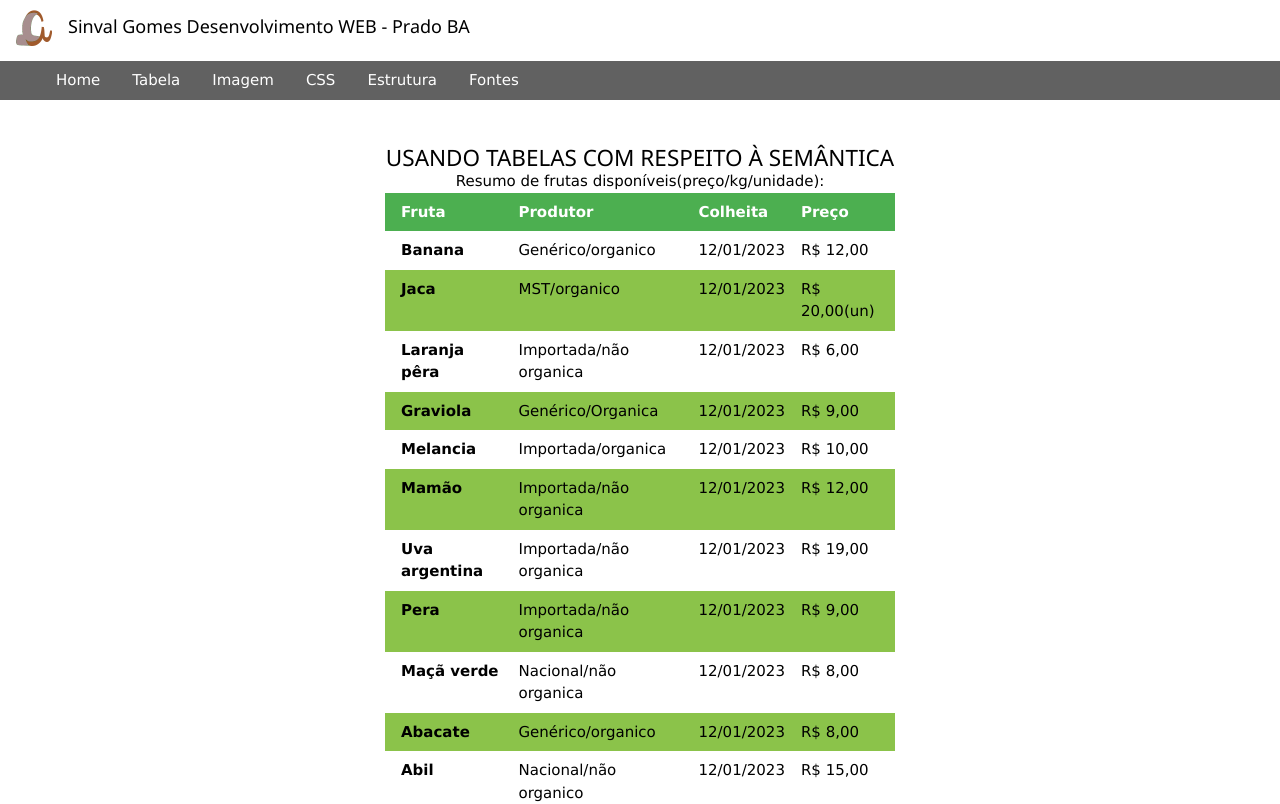
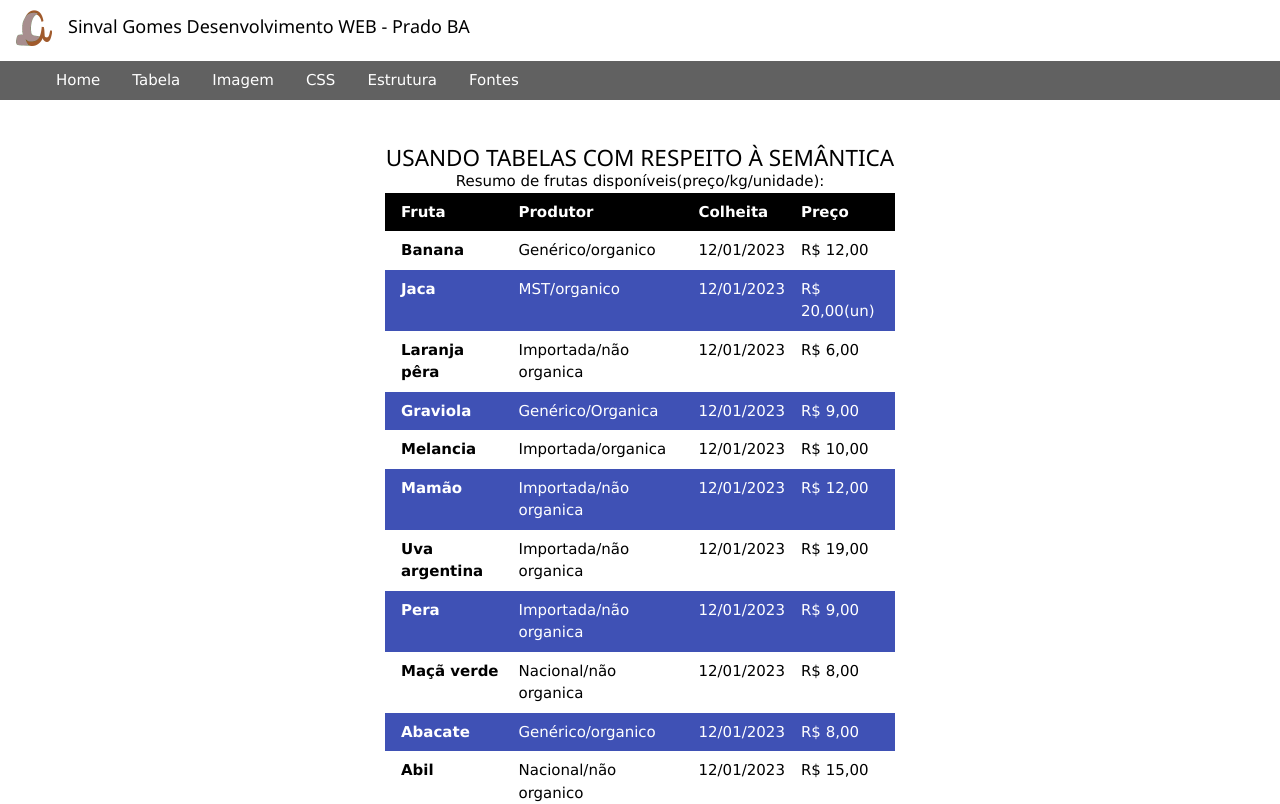
Before and after one commit to aondenet-sinval/semantica-web, a Next.js app: page /tabela in a window 1280 px wide. Shown: the top 804 px of the page. Built offline with nearby package versions, Linux system fonts and the light colour scheme.

Commit message:
add hj final

```diff
--- a/next.config.js
+++ b/next.config.js
@@ -1,6 +1,32 @@
 /** @type {import('next').NextConfig} */
+
+const securityHeaders = [
+  {
+    key: 'X-XSS-Protection',
+    value: '1; mode=block'
+  },
+  {
+    key: 'X-Frame-Options',
+    value: 'SAMEORIGIN'
+  },
+  {
+    key: 'X-DNS-Prefetch-Control',
+    value: 'on'
+  }
+]
+
 const nextConfig = {
   reactStrictMode: true,
+  pageExtensions: ["js", "jsx", "ts", "tsx", "md", "mdx"],
+  async headers() {
+    return [
+      {
+        // Apply these headers to all routes in your application.
+        source: '/(.*)',
+        headers: securityHeaders,
+      },
+    ]
+  },
 }
 
 module.exports = nextConfig
--- a/pages/tabela.js
+++ b/pages/tabela.js
@@ -18,7 +18,7 @@ const Tabela = () => {
       <table className="w3-table">
         <caption>Resumo de frutas disponíveis(preço/kg/unidade):</caption>
         <thead>
-          <tr className="w3-green">
+          <tr className="w3-black">
             <th scope="col">Fruta</th>
             <th scope="col">Produtor</th>
             <th scope="col">Colheita</th>
@@ -32,7 +32,7 @@ const Tabela = () => {
             <td>12/01/2023</td>
             <td>R$ 12,00</td>
           </tr>
-          <tr className="w3-light-green">
+          <tr className="w3-indigo">
             <th scope="row">Jaca</th>
             <td>MST/organico</td>
             <td>12/01/2023</td>
@@ -44,7 +44,7 @@ const Tabela = () => {
             <td>12/01/2023</td>
             <td>R$ 6,00</td>
           </tr>
-          <tr className="w3-light-green">
+          <tr className="w3-indigo">
             <th scope="row">Graviola</th>
             <td>Genérico/Organica</td>
             <td>12/01/2023</td>
@@ -56,7 +56,7 @@ const Tabela = () => {
             <td>12/01/2023</td>
             <td>R$ 10,00</td>
           </tr>
-          <tr className="w3-light-green">
+          <tr className="w3-indigo">
             <th scope="row">Mamão</th>
             <td>Importada/não organica</td>
             <td>12/01/2023</td>
@@ -68,7 +68,7 @@ const Tabela = () => {
             <td>12/01/2023</td>
             <td>R$ 19,00</td>
           </tr>
-          <tr className="w3-light-green">
+          <tr className="w3-indigo">
             <th scope="row">Pera</th>
             <td>Importada/não organica</td>
             <td>12/01/2023</td>
@@ -80,7 +80,7 @@ const Tabela = () => {
             <td>12/01/2023</td>
             <td>R$ 8,00</td>
           </tr>
-          <tr className="w3-light-green">
+          <tr className="w3-indigo">
             <th scope="row">Abacate</th>
             <td>Genérico/organico</td>
             <td>12/01/2023</td>
@@ -92,7 +92,7 @@ const Tabela = () => {
             <td>12/01/2023</td>
             <td>R$ 15,00</td>
           </tr>
-          <tr className="w3-light-green">
+          <tr className="w3-indigo">
             <th scope="row">Tangerina</th>
             <td>Genérica/não organica</td>
             <td>12/01/2023</td>
@@ -128,6 +128,13 @@ const Tabela = () => {
           </ul>
         </details>
       </section>
+      <style jsx> {`
+        summary{
+          padding: 10px;
+          background-color: #CCC;
+        }
+        `}
+      </style>
     </Layout>
   )
 }
```
